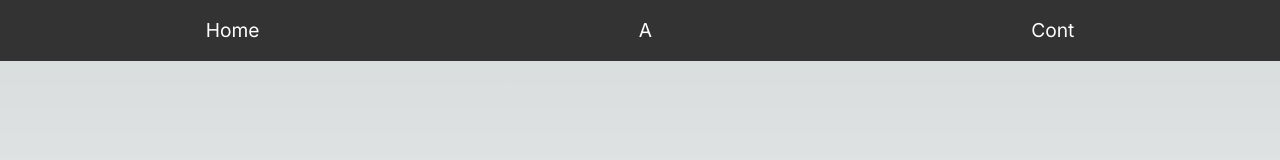
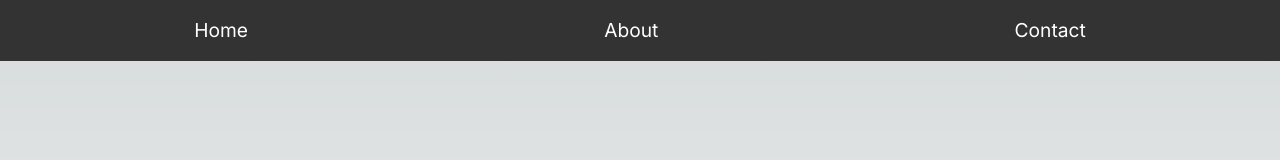
Before and after one commit to Derrick-Truong/Warren-Website, a Next.js app: page / in a window 1280 px wide. Shown: the top 160 px of the page. Built offline with nearby package versions, Linux system fonts and the light colour scheme.

Commit message:
html/css

```diff
--- a/src/app/page.tsx
+++ b/src/app/page.tsx
@@ -14,12 +14,12 @@ export default function Home() {
           </li>
           <li className='navItem'>
             <Link href="/about">
-              A
+              About
             </Link>
           </li>
           <li className='navItem'>
             <Link href="/contact">
-              Cont
+              Contact
             </Link>
           </li>
         </ul>
```
